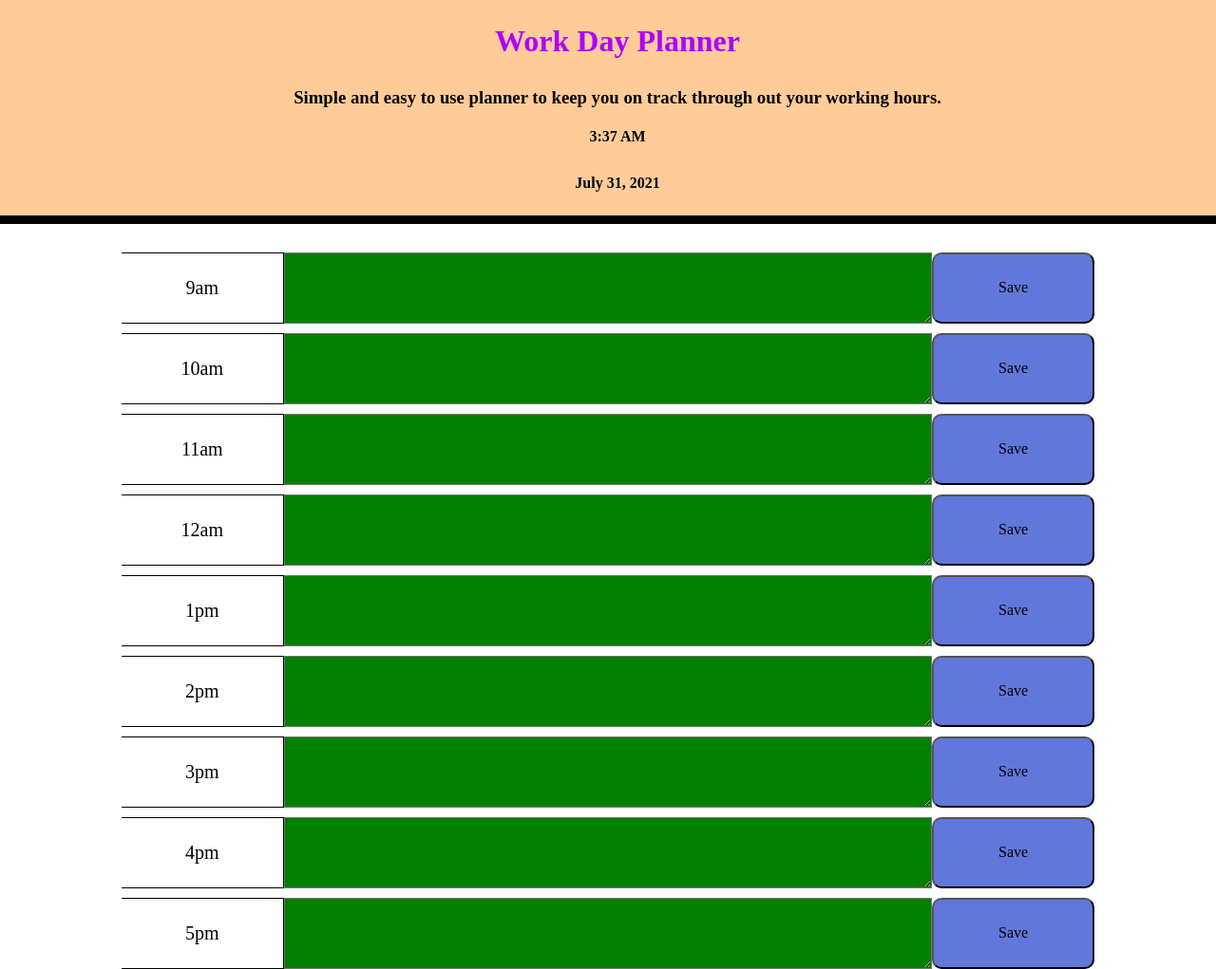
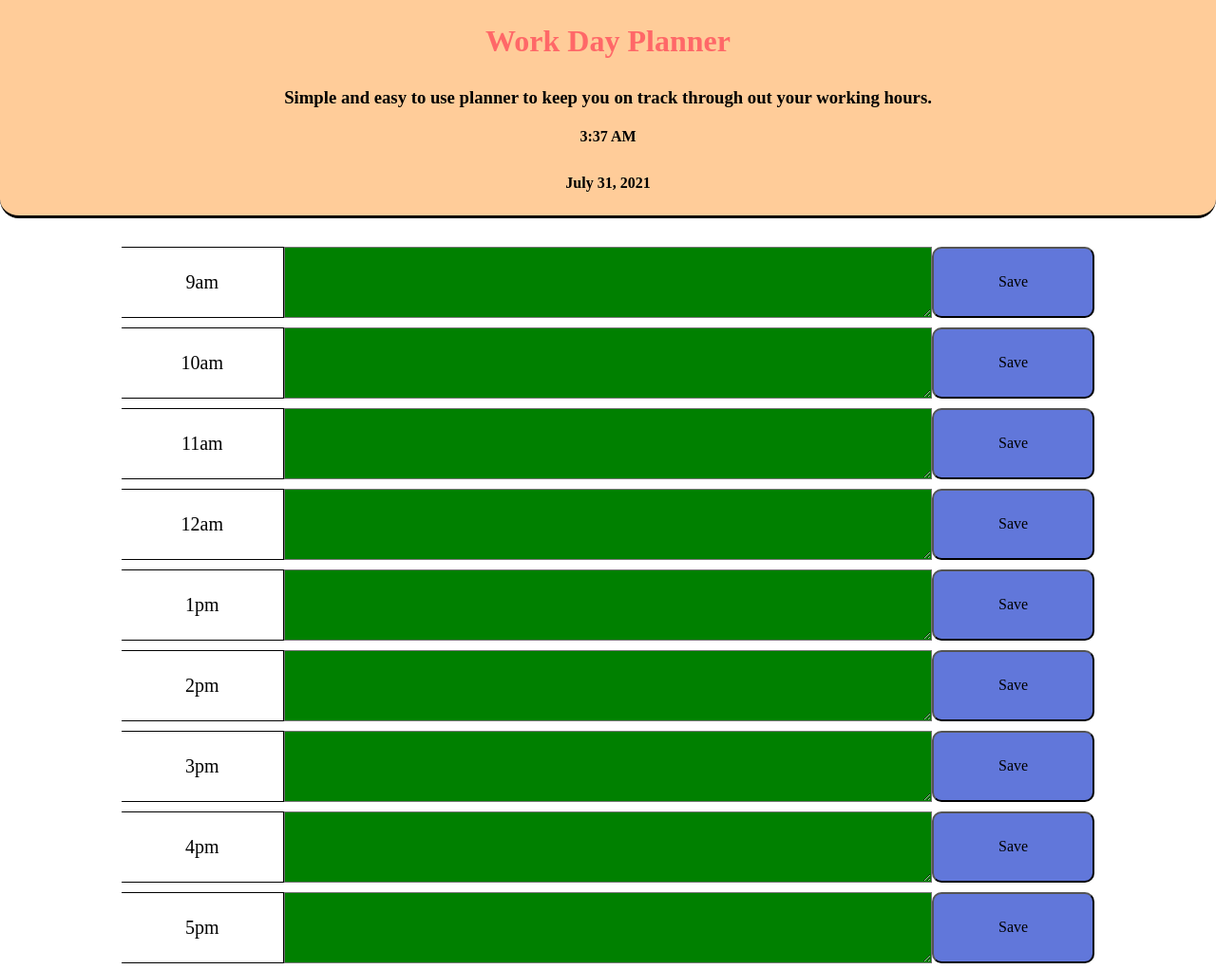
Before and after one commit to bashard001/Day-Planner, a plain HTML site: page index.html in a window 1280 px wide. Shown: the whole page at 95% size. Drawn offline with nearby package versions, Linux system fonts and the light colour scheme.

Commit message:
style update

```diff
--- a/index.html
+++ b/index.html
@@ -16,7 +16,7 @@
         <h1 class="title">Work Day Planner</h1>
         <h3 class="title">Simple and easy to use planner to keep you on track through out your working hours.</h3>
     </nav>
-    <hr>
+
     <div class="container">
 
 
--- a/stylesheets/style.css
+++ b/stylesheets/style.css
@@ -1,6 +1,3 @@
-html{
-    width: 100vw;
-}
 body{
     margin: 0px;
 }
@@ -10,24 +7,25 @@ body{
     top: 0px;
     z-index: 1;
     background-color: #FFCC99;
-    width: 100vw;
     padding: 10px;
     border-bottom: solid black;
+    border-radius: 0px 0px 20px 20px;
 }
 
 .btnColor {
     border-radius: 10px;
     background-color: rgb(97, 119, 218);
-    transition: background-color .5s;
+    transition: background-color .4s, border-radius .4s;
 }
 
 .btnColor:hover {
     background-color: #FFCC99;
+    border-radius: 50px;
 
 }
 
 h1.title{
-    color: rgb(174, 0, 255);
+    color: rgb(255, 104, 104);
 }
 
 h3.title{
@@ -45,11 +43,6 @@ h4.title{
     text-align: center;
 }
 
-hr {
-    margin: 0px;
-    width: 100%;
-    border: solid 3px black;
-}
 
 .container {
     width: 80%;
```
